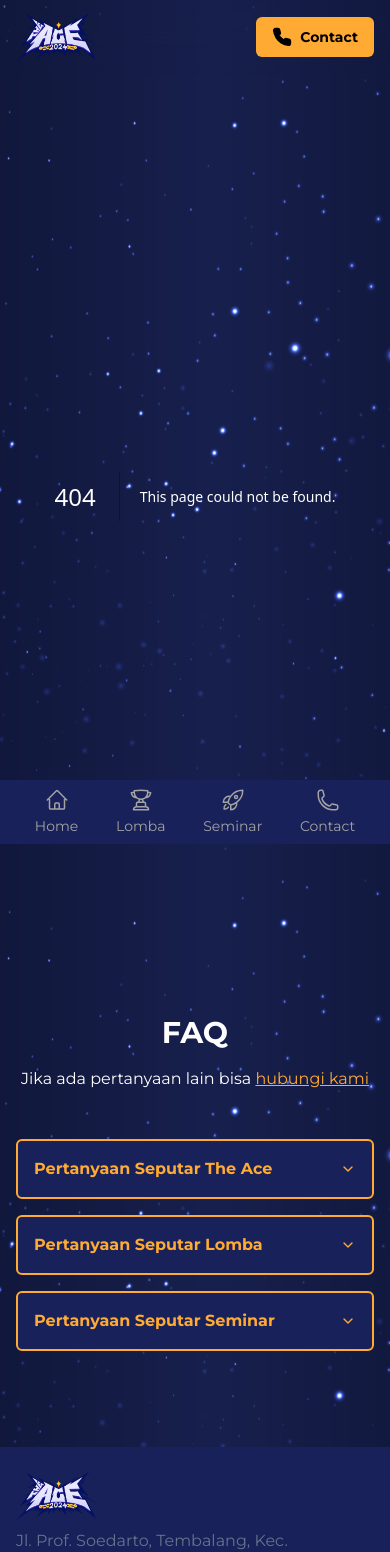
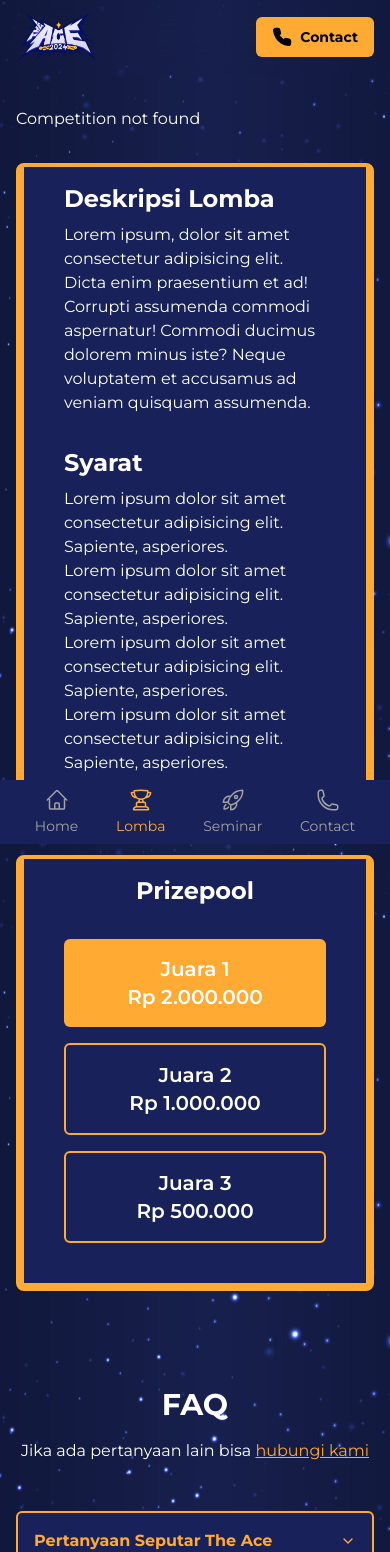
Before and after one commit to Brilliahib/theace-2024, a Next.js app: page /lomba/1 in a window 390 px wide. Before the commit this address had no page. Shown: the top 1552 px of the page. Built offline with nearby package versions, Linux system fonts and the light colour scheme.

Commit message:
add: lomba page + fix: nav-mobile

```diff
--- /dev/null
+++ b/app/lomba/[slug]/page.jsx
@@ -0,0 +1,79 @@
+import CardDetailLomba from "@/components/card/card-detail-lomba";
+import { Card, CardContent } from "@/components/ui/card";
+
+const LombaDetail = () => {
+  return (
+    <>
+      <div className="md:min-h-screen pad-x md:py-40 py-8 space-y-4 flex items-center">
+        <CardDetailLomba />
+      </div>
+      <div className="pad-x md:flex gap-x-8 md:space-y-0 space-y-8">
+        <div className="md:w-8/12">
+          <Card className="bg-[#182159] p-4 text-white w-full border-t-4 border-b-8 border-r-8 border-l-8 h-full">
+            <CardContent>
+              <div className="space-y-8">
+                <div className="space-y-2">
+                  <h1 className="text-2xl font-bold">Deskripsi Lomba</h1>
+                  <p>
+                    Lorem ipsum, dolor sit amet consectetur adipisicing elit.
+                    Dicta enim praesentium et ad! Corrupti assumenda commodi
+                    aspernatur! Commodi ducimus dolorem minus iste? Neque
+                    voluptatem et accusamus ad veniam quisquam assumenda.
+                  </p>
+                </div>
+                <div className="space-y-2">
+                  <h1 className="text-2xl font-bold">Syarat</h1>
+                  <ul>
+                    <li>
+                      Lorem ipsum dolor sit amet consectetur adipisicing elit.
+                      Sapiente, asperiores.
+                    </li>
+                    <li>
+                      Lorem ipsum dolor sit amet consectetur adipisicing elit.
+                      Sapiente, asperiores.
+                    </li>
+                    <li>
+                      Lorem ipsum dolor sit amet consectetur adipisicing elit.
+                      Sapiente, asperiores.
+                    </li>
+                    <li>
+                      Lorem ipsum dolor sit amet consectetur adipisicing elit.
+                      Sapiente, asperiores.
+                    </li>
+                  </ul>
+                </div>
+              </div>
+            </CardContent>
+          </Card>
+        </div>
+        <div className="md:w-4/12">
+          <Card className="bg-[#182159] p-4 text-white w-full border-t-4 border-b-8 border-r-8 border-l-8">
+            <CardContent>
+              <div className="space-y-8">
+                <div>
+                  <h1 className="text-2xl text-center font-bold">Prizepool</h1>
+                </div>
+                <div className="space-y-4">
+                  <div className="bg-primary p-4 w-full text-center rounded-md">
+                    <h3 className="text-xl font-semibold">Juara 1</h3>
+                    <p className="text-xl font-semibold">Rp 2.000.000</p>
+                  </div>
+                  <div className="bg-[#182159] border-primary border-2 p-4 w-full text-center rounded-md">
+                    <h3 className="text-xl font-semibold">Juara 2</h3>
+                    <p className="text-xl font-semibold">Rp 1.000.000</p>
+                  </div>
+                  <div className="bg-[#182159] border-primary border-2 p-4 w-full text-center rounded-md">
+                    <h3 className="text-xl font-semibold">Juara 3</h3>
+                    <p className="text-xl font-semibold">Rp 500.000</p>
+                  </div>
+                </div>
+              </div>
+            </CardContent>
+          </Card>
+        </div>
+      </div>
+    </>
+  );
+};
+
+export default LombaDetail;
--- /dev/null
+++ b/components/card/card-detail-lomba.jsx
@@ -0,0 +1,78 @@
+"use client";
+import { useParams } from "next/navigation";
+import detailLomba from "@/lib/constant/detail-lomba";
+import {
+  Card,
+  CardContent,
+  CardFooter,
+  CardHeader,
+} from "@/components/ui/card";
+import { Button } from "@/components/ui/button";
+import { Book } from "lucide-react";
+import Countdown from "@/components/countdown/countdown";
+import { formatDateToWIB } from "@/lib/formatDate/format-date";
+import { Orbitron } from "next/font/google";
+
+const orbitron = Orbitron({ subsets: ["latin"] });
+
+const CardDetailLomba = () => {
+  const params = useParams();
+  const { slug } = params;
+
+  const lomba = detailLomba.find((item) => item.slug === slug);
+
+  if (!lomba) {
+    return <div>Competition not found</div>;
+  }
+  return (
+    <>
+      <Card className="bg-[#182159] md:p-6 p-4 text-white w-full border-t-4 border-b-8 border-r-8 border-l-8">
+        <CardHeader>
+          <span className="text-muted-foreground">Bidang Lomba</span>
+        </CardHeader>
+        <CardContent>
+          <div className="md:flex gap-x-8">
+            <div className="space-y-8">
+              <h1
+                className={`md:text-6xl text-4xl font-bold ${orbitron.className}`}
+              >
+                {lomba.title}
+              </h1>
+              <p className="text-[#DCE2F1]">
+                Kembangkan kreativitas dan keterampilan desainmu! Buatlah
+                antarmuka pengguna yang menarik dan mudah digunakan untuk
+                menunjukkan kepiawaianmu dalam dunia desain. Jangan sampai
+                ketinggalan kesempatan emas ini! Segera daftarkan dirimu dan
+                buktikan bahwa kamu adalah yang terbaik di bidangmu!
+              </p>
+              <div className="space-y-4">
+                <Countdown targetDate={lomba.targetDate} />
+                <p className="font-semibold">
+                  {formatDateToWIB(lomba.targetDate)}
+                </p>
+              </div>
+              <div className="flex gap-x-4">
+                <Button className="w-[200px] text-[#0E1333] font-bold text-md">
+                  Daftar
+                </Button>
+                <Button
+                  variant="outline"
+                  className="w-[200px] text-primary font-bold text-md flex gap-x-2"
+                >
+                  {" "}
+                  <Book />
+                  Guidebook
+                </Button>
+              </div>
+            </div>
+            <div>
+              <div className="bg-[#0E1333] md:w-[400px] md:h-[400px] rounded-xl"></div>
+            </div>
+          </div>
+        </CardContent>
+      </Card>
+    </>
+  );
+};
+
+export default CardDetailLomba;
--- a/components/card/card-list-lomba.jsx
+++ b/components/card/card-list-lomba.jsx
@@ -1,3 +1,4 @@
+import Link from "next/link";
 import { Button } from "../ui/button";
 import { Card, CardContent, CardFooter, CardHeader } from "../ui/card";
 
@@ -14,16 +15,18 @@ const CardListLomba = () => {
             <div className="bg-[#0e1333] rounded-xl w-full h-[200px]"></div>
           </CardHeader>
           <CardContent className="space-y-2">
-            <h1 className="text-xl font-semibold">Perlombaan</h1>
+            <h1 className="text-xl font-semibold">UI/UX Design</h1>
             <p className="text-[#DCE2F1]">
               Lorem ipsum dolor sit amet, consectetur adipisicing elit. Quia
               neque dicta unde. Veritatis, at qui!
             </p>
           </CardContent>
           <CardFooter>
+            <Link href="/lomba/ui-ux" className="w-full">
               <Button className="w-full text-md text-[#041062] font-bold">
                 See Details
               </Button>
+            </Link>
           </CardFooter>
         </Card>
         <Card className="bg-[#182159] text-white">
@@ -31,16 +34,18 @@ const CardListLomba = () => {
             <div className="bg-[#0e1333] rounded-xl w-full h-[200px]"></div>
           </CardHeader>
           <CardContent className="space-y-2">
-            <h1 className="text-xl font-semibold">Perlombaan</h1>
+            <h1 className="text-xl font-semibold">Capture The Flag</h1>
             <p className="text-[#DCE2F1]">
               Lorem ipsum dolor sit amet, consectetur adipisicing elit. Quia
               neque dicta unde. Veritatis, at qui!
             </p>
           </CardContent>
           <CardFooter>
+            <Link href="/lomba/capture-the-flag" className="w-full">
               <Button className="w-full text-md text-[#041062] font-bold">
                 See Details
               </Button>
+            </Link>
           </CardFooter>
         </Card>
         <Card className="bg-[#182159] text-white">
@@ -48,16 +53,18 @@ const CardListLomba = () => {
             <div className="bg-[#0e1333] rounded-xl w-full h-[200px]"></div>
           </CardHeader>
           <CardContent className="space-y-2">
-            <h1 className="text-xl font-semibold">Perlombaan</h1>
+            <h1 className="text-xl font-semibold">Essay</h1>
             <p className="text-[#DCE2F1]">
               Lorem ipsum dolor sit amet, consectetur adipisicing elit. Quia
               neque dicta unde. Veritatis, at qui!
             </p>
           </CardContent>
           <CardFooter>
+            <Link href="/lomba/essay" className="w-full">
               <Button className="w-full text-md text-[#041062] font-bold">
                 See Details
               </Button>
+            </Link>
           </CardFooter>
         </Card>
       </div>
--- /dev/null
+++ b/components/countdown/countdown.jsx
@@ -0,0 +1,55 @@
+"use client";
+import { useState, useEffect } from "react";
+
+const Countdown = ({ targetDate }) => {
+  const calculateTimeLeft = () => {
+    const now = new Date();
+    const difference = new Date(targetDate) - now;
+
+    if (difference > 0) {
+      return {
+        days: Math.floor(difference / (1000 * 60 * 60 * 24)),
+        hours: Math.floor((difference / (1000 * 60 * 60)) % 24),
+        minutes: Math.floor((difference / 1000 / 60) % 60),
+      };
+    }
+    return { days: 0, hours: 0, minutes: 0 };
+  };
+
+  const [timeLeft, setTimeLeft] = useState(calculateTimeLeft());
+
+  useEffect(() => {
+    const timer = setInterval(() => {
+      setTimeLeft(calculateTimeLeft());
+    }, 60000); // Update every minute
+
+    return () => clearInterval(timer);
+  }, [targetDate]);
+
+  return (
+    <div className="text-white flex items-center gap-x-4">
+      <div className="flex flex-col justify-center items-center space-y-2">
+        <h1 className="text-lg font-bold">Days</h1>
+        <div className="border-t-2 border-l-2 border-4 border-primary p-4 rounded-xl font-bold text-xl">
+          {timeLeft.days}
+        </div>
+      </div>
+      <span>:</span>
+      <div className="flex flex-col justify-center items-center space-y-2">
+        <h1 className="text-lg font-bold">Hours</h1>
+        <div className="border-t-2 border-l-2 border-4 border-primary p-4 rounded-xl font-bold text-xl">
+          {timeLeft.hours}
+        </div>
+      </div>
+      <span>:</span>
+      <div className="flex flex-col justify-center items-center space-y-2">
+        <h1 className="text-lg font-bold">Minutes</h1>
+        <div className="border-t-2 border-l-2 border-4 border-primary p-4 rounded-xl font-bold text-xl">
+          {timeLeft.minutes}
+        </div>
+      </div>
+    </div>
+  );
+};
+
+export default Countdown;
--- a/components/navbar/nav-mobile.jsx
+++ b/components/navbar/nav-mobile.jsx
@@ -35,7 +35,9 @@ const NavMobile = () => {
           <Link
             href="/lomba"
             className={`${
-              pathname === "/lomba" ? "text-primary" : "text-neutral-400 "
+              pathname.startsWith("/lomba")
+                ? "text-primary"
+                : "text-neutral-400 "
             }`}
           >
             <div className="flex flex-col justify-center items-center gap-y-1 text-sm">
--- a/components/ui/button.jsx
+++ b/components/ui/button.jsx
@@ -1,8 +1,8 @@
-import * as React from "react"
-import { Slot } from "@radix-ui/react-slot"
+import * as React from "react";
+import { Slot } from "@radix-ui/react-slot";
 import { cva } from "class-variance-authority";
 
-import { cn } from "@/lib/utils"
+import { cn } from "@/lib/utils";
 
 const buttonVariants = cva(
   "inline-flex items-center justify-center whitespace-nowrap rounded-md text-sm font-medium ring-offset-background transition-colors focus-visible:outline-none focus-visible:ring-2 focus-visible:ring-ring focus-visible:ring-offset-2 disabled:pointer-events-none disabled:opacity-50",
@@ -13,7 +13,7 @@ const buttonVariants = cva(
         destructive:
           "bg-destructive text-destructive-foreground hover:bg-destructive/90",
         outline:
-          "border border-input bg-background hover:bg-accent hover:text-accent-foreground",
+          "border-t-2 border-l-2 border-r-4 border-b-4 border-primary bg-[182159] hover:bg-[182159]/90",
         secondary:
           "bg-secondary text-secondary-foreground hover:bg-secondary/80",
         ghost: "hover:bg-accent hover:text-accent-foreground",
@@ -31,17 +31,20 @@ const buttonVariants = cva(
       size: "default",
     },
   }
-)
+);
 
-const Button = React.forwardRef(({ className, variant, size, asChild = false, ...props }, ref) => {
-  const Comp = asChild ? Slot : "button"
-  return (
-    (<Comp
-      className={cn(buttonVariants({ variant, size, className }))}
-      ref={ref}
-      {...props} />)
-  );
-})
-Button.displayName = "Button"
+const Button = React.forwardRef(
+  ({ className, variant, size, asChild = false, ...props }, ref) => {
+    const Comp = asChild ? Slot : "button";
+    return (
+      <Comp
+        className={cn(buttonVariants({ variant, size, className }))}
+        ref={ref}
+        {...props}
+      />
+    );
+  }
+);
+Button.displayName = "Button";
 
-export { Button, buttonVariants }
+export { Button, buttonVariants };
--- /dev/null
+++ b/lib/constant/detail-lomba.jsx
@@ -0,0 +1,28 @@
+const detailLomba = [
+  {
+    slug: "ui-ux",
+    title: "UI/UX Design",
+    description:
+      "Lorem ipsum dolor sit amet, consectetur adipisicing elit. Quia neque dicta unde. Veritatis, at qui!",
+    details: "Detailed information about the UI/UX Design competition.",
+    targetDate: "2024-08-01T07:00:00",
+  },
+  {
+    slug: "capture-the-flag",
+    title: "Capture The Flag",
+    description:
+      "Lorem ipsum dolor sit amet, consectetur adipisicing elit. Quia neque dicta unde. Veritatis, at qui!",
+    details: "Detailed information about the Capture The Flag competition.",
+    targetDate: "2024-08-01T07:00:00",
+  },
+  {
+    slug: "essay",
+    title: "Essay",
+    description:
+      "Lorem ipsum dolor sit amet, consectetur adipisicing elit. Quia neque dicta unde. Veritatis, at qui!",
+    details: "Detailed information about the Essay competition.",
+    targetDate: "2024-08-01T07:00:00",
+  },
+];
+
+export default detailLomba;
--- /dev/null
+++ b/lib/formatDate/format-date.jsx
@@ -0,0 +1,14 @@
+export const formatDateToWIB = (dateString) => {
+  const options = {
+    year: "numeric",
+    month: "long",
+    day: "numeric",
+    hour: "numeric",
+    minute: "numeric",
+    timeZone: "Asia/Jakarta",
+    hour12: false,
+  };
+
+  const formattedDate = new Date(dateString).toLocaleString("id-ID", options);
+  return formattedDate.replace("pukul", ",").replace("WIB", "").trim() + " WIB";
+};
```
Lines whose indentation alone changed are shown as unchanged.
